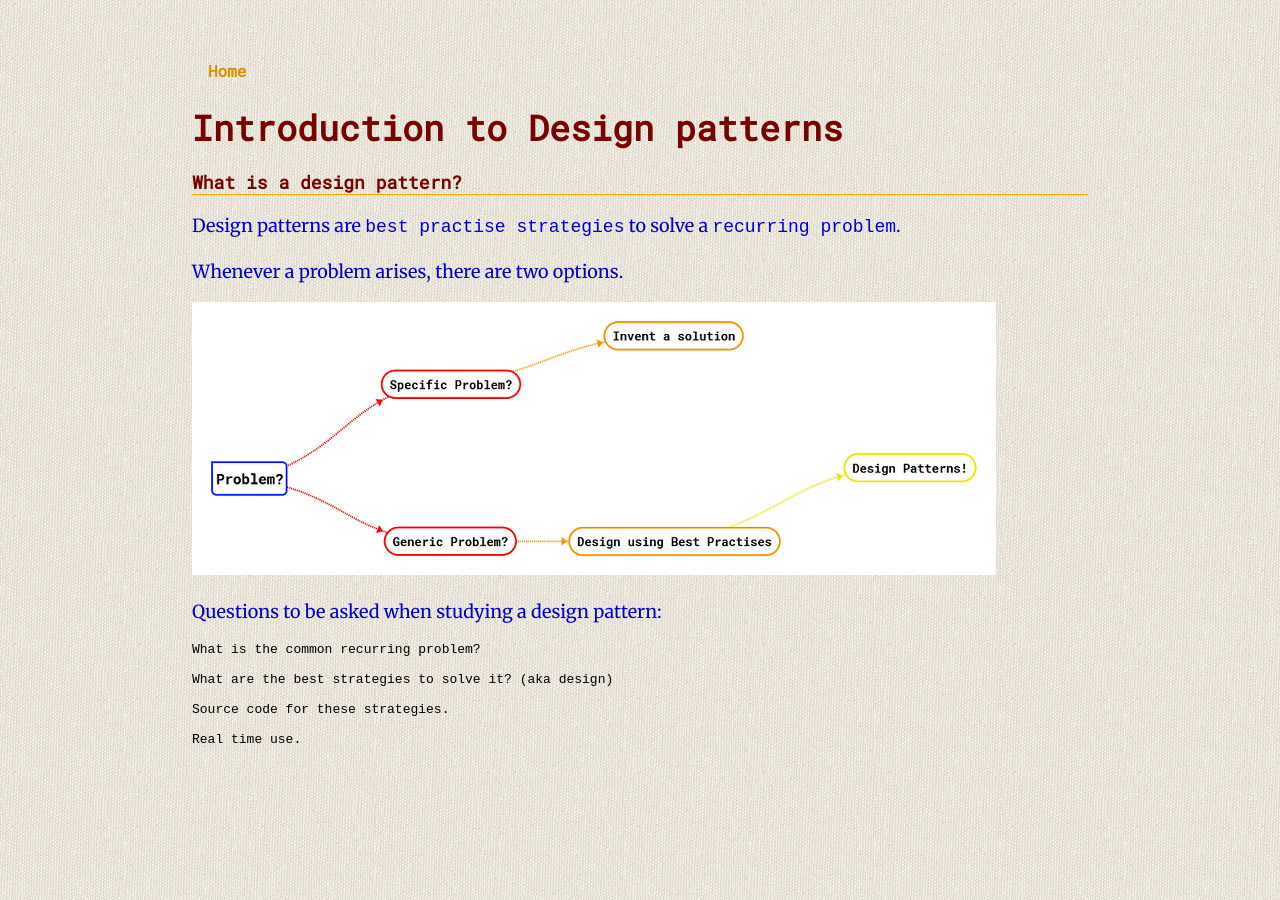
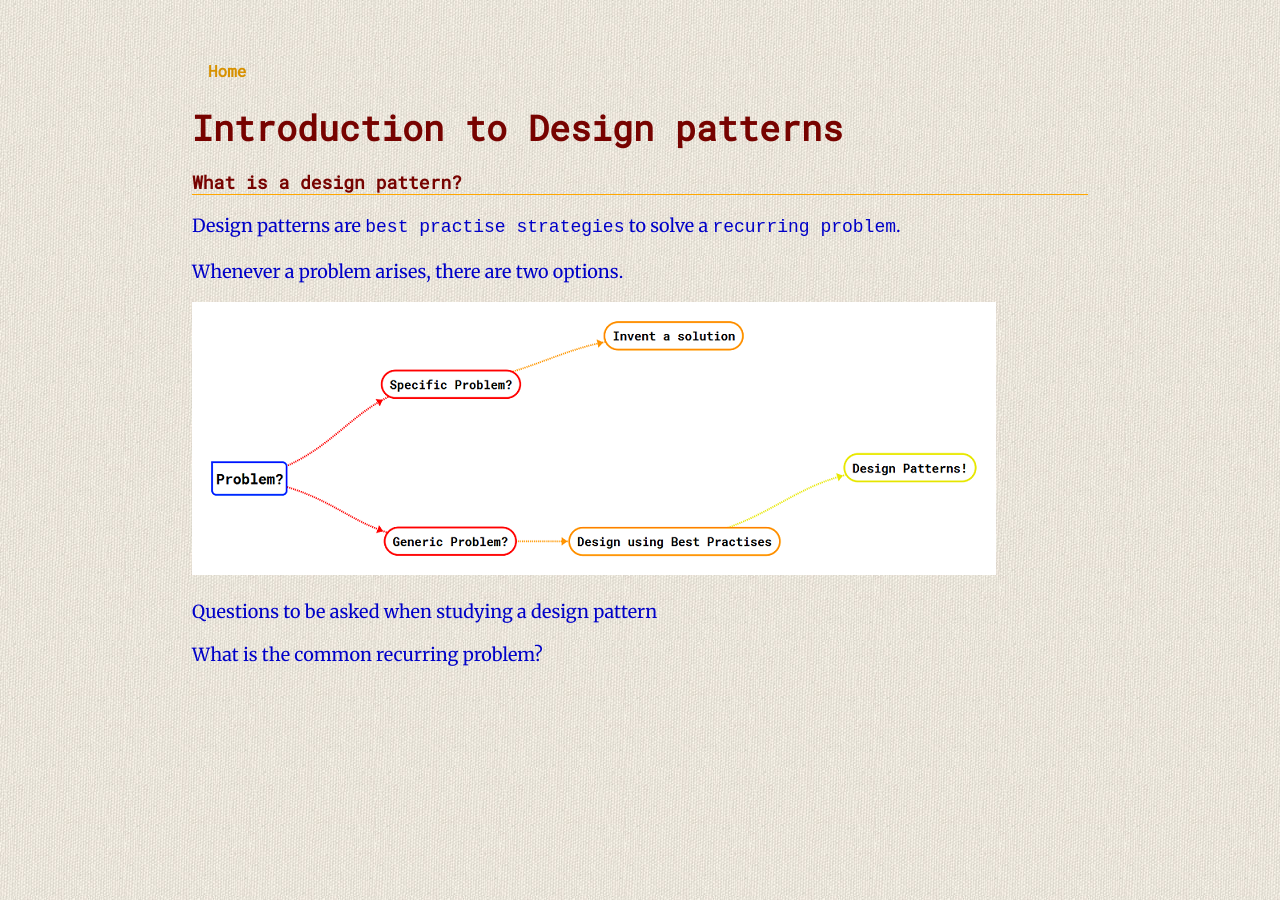
Before and after one commit to Jokestir/Jokestir.github.io, a Jekyll site: the page built from DesignPatterns/Introduction.md, in a window 1280 px wide. Built offline with Jekyll 4.4.1, drawn with Linux system fonts in a browser that asks for light colours.

Commit message:
bug fixing

```diff
--- a/DesignPatterns/Introduction.md
+++ b/DesignPatterns/Introduction.md
@@ -14,12 +14,6 @@ Whenever a problem arises, there are two options.
 
 ![Type of Problem]({{ site.url }}/assets/problem_design_patterns.png){:class="img-responsive"}
 
-Questions to be asked when studying a design pattern:
+Questions to be asked when studying a design pattern
 
-	What is the common recurring problem?
-
-	What are the best strategies to solve it? (aka design)
-
-	Source code for these strategies.
-
-	Real time use.
+What is the common recurring problem?
```
